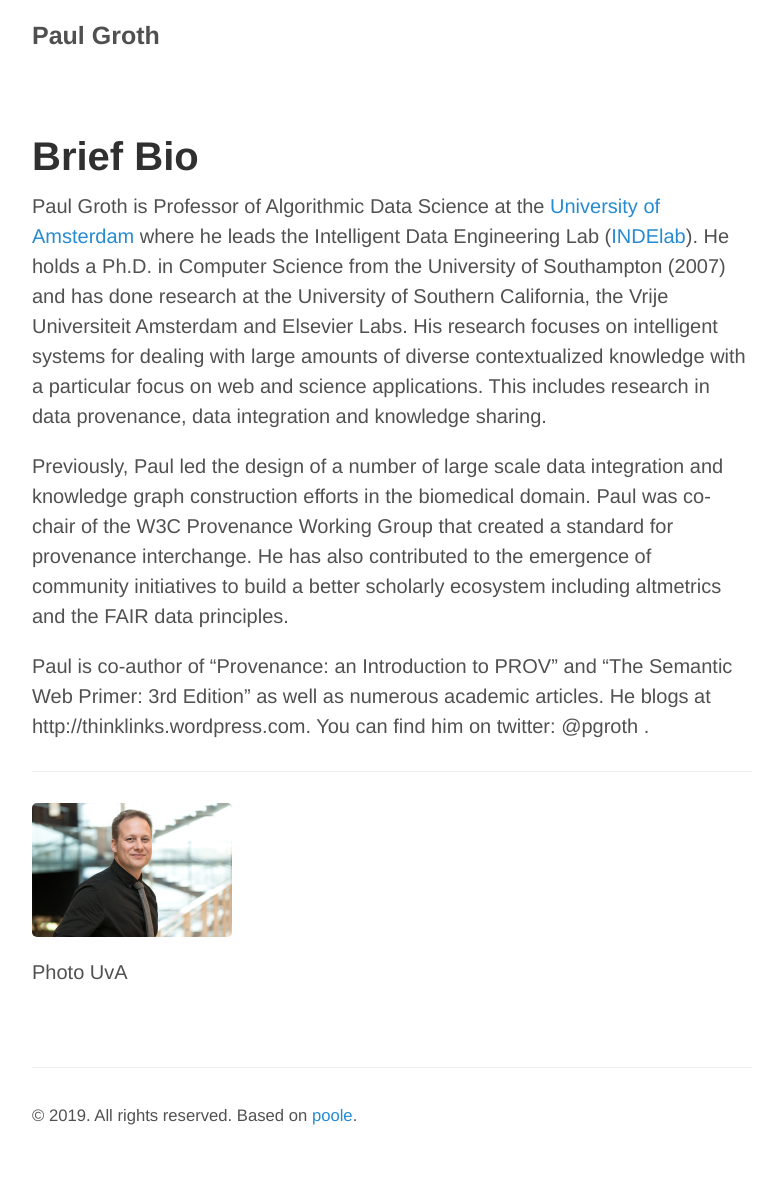
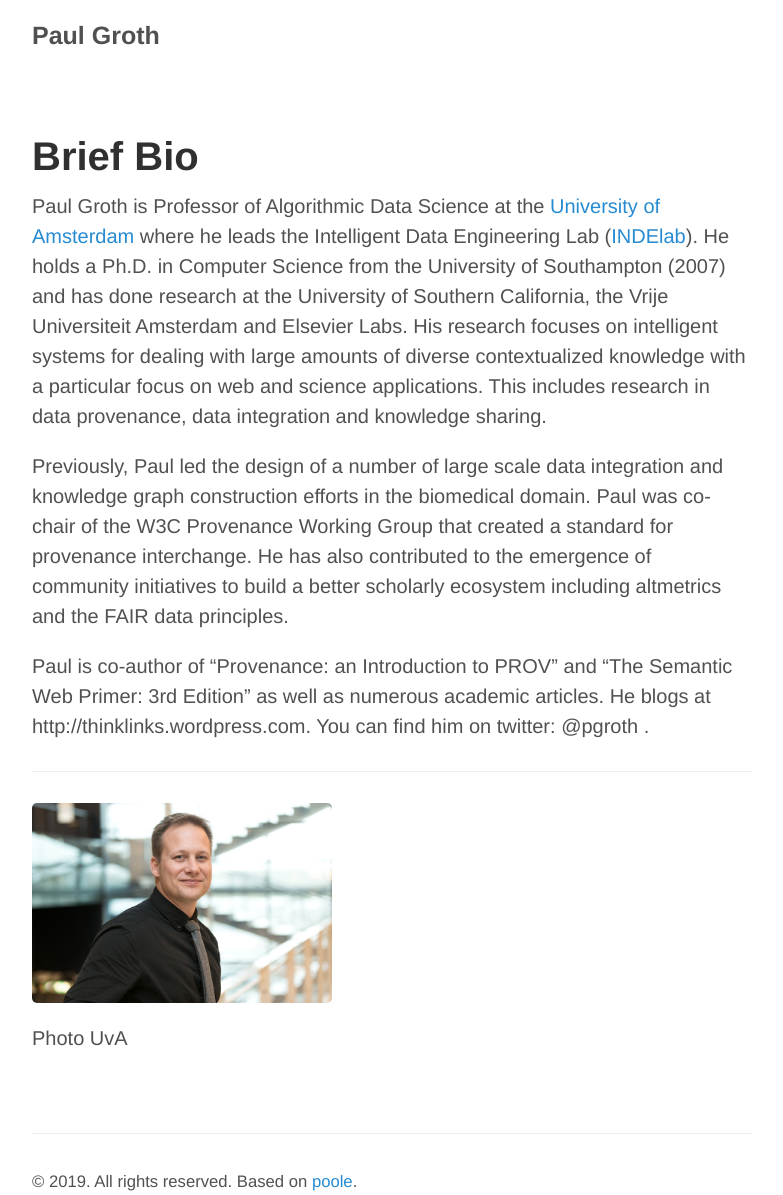
Before and after one commit to pgroth/pgroth.github.com, a Jekyll site: the page built from bio.md, in a window 1280 px wide. Shown: the whole page, without its empty margins (248-1031 px from the left). Built offline with Jekyll 4.4.1, drawn with Linux system fonts in a browser that asks for light colours; before the commit the page ends 1129 px from its top, so only the background shows below that.

Commit message:
Update bio.md

```diff
--- a/bio.md
+++ b/bio.md
@@ -10,5 +10,5 @@ Previously, Paul led the design of a number of large scale data integration and
 Paul is co-author of "Provenance: an Introduction to PROV" and "The Semantic Web Primer: 3rd Edition" as well as numerous academic articles. He blogs at http://thinklinks.wordpress.com. You can find him on twitter: @pgroth .
 
 ---
-<img src="http://pgroth.com/headshot-uva-small.jpeg" width="200">
+<img src="http://pgroth.com/headshot-uva-small.jpeg" width="300">
 Photo UvA
```
